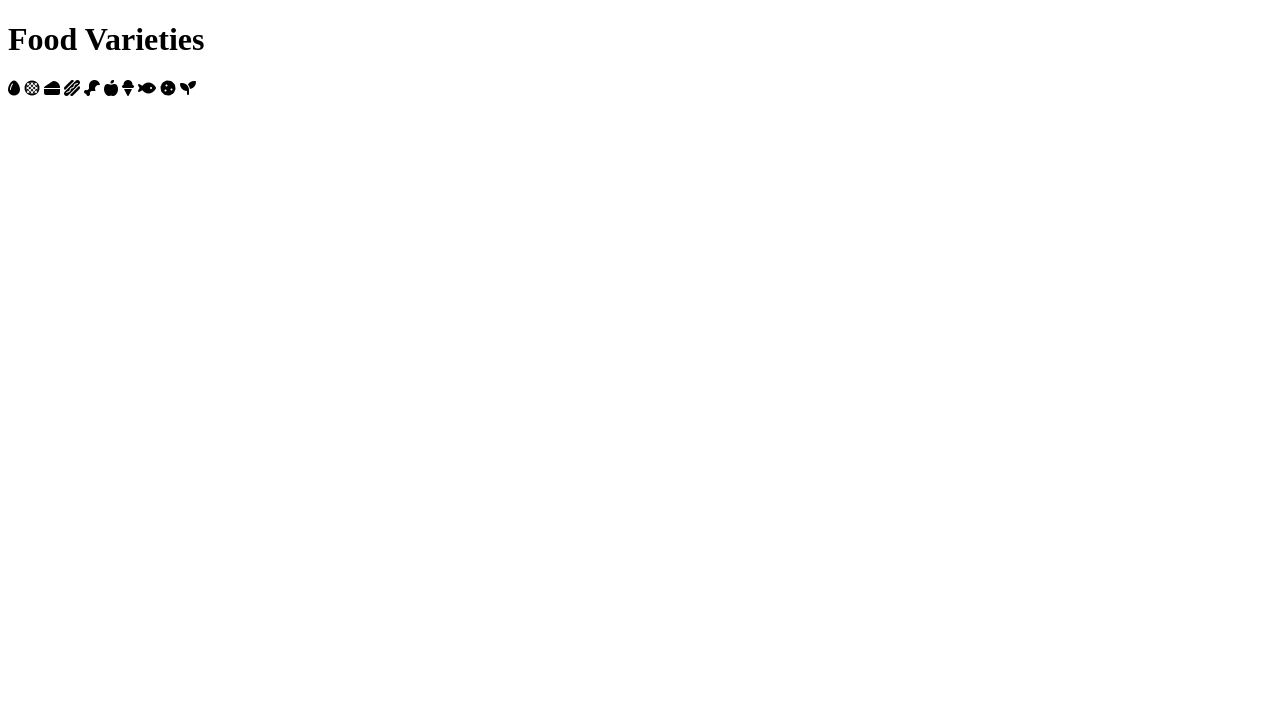
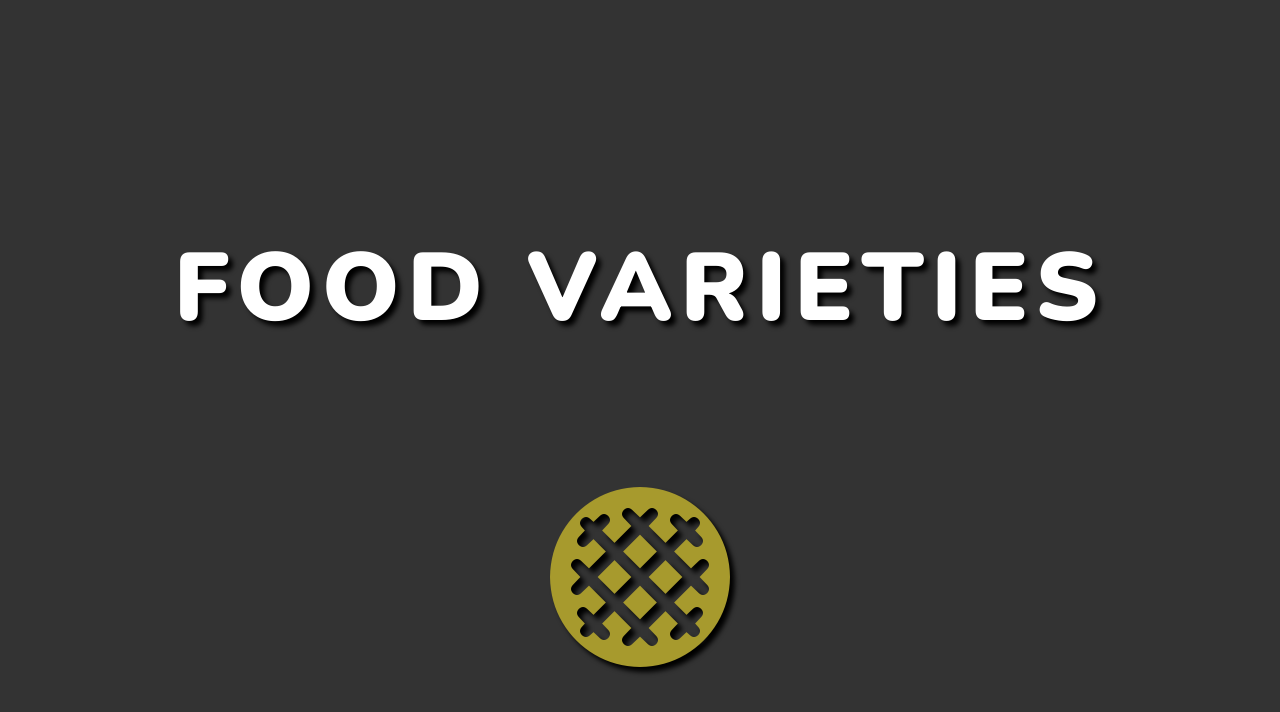
Before and after one commit to gregoryharris869/project_1_Foods, a website: page index.html in a window 1280 px wide. Drawn offline with nearby package versions, Linux system fonts and the light colour scheme.

Commit message:
Created Slide show

```diff
--- a/index.html
+++ b/index.html
@@ -14,6 +14,13 @@
     />
     <!-- Styles -->
     <link rel="stylesheet" href="./dist/css/main.css" />
+    <!-- Font -->
+    <link rel="preconnect" href="https://fonts.googleapis.com" />
+    <link rel="preconnect" href="https://fonts.gstatic.com" crossorigin />
+    <link
+      href="https://fonts.googleapis.com/css2?family=Nunito:wght@200;300;400;500;600;700;800;900&display=swap"
+      rel="stylesheet"
+    />
     <!-- JavaScript defer -->
     <script src="script.js" defer></script>
     <!--  -->
@@ -25,7 +32,7 @@
       <div class="section1">
         <h1 class="sectionHeading">Food Varieties</h1>
         <div class="section1icons">
-          <i class="fas fa-egg"></i>
+          <i class="fas fa-egg change"></i>
           <i class="fas fa-stroopwafel"></i>
           <i class="fas fa-cheese"></i>
           <i class="fas fa-hotdog"></i>
--- a/script.js
+++ b/script.js
@@ -0,0 +1,18 @@
+"use strict";
+
+const icons = document.querySelectorAll(".section1icons i");
+let i = 1;
+
+setInterval(() => {
+  i++;
+  const icon = document.querySelector(".section1icons .change");
+
+  icon.classList.remove("change");
+
+  if (i > icons.length) {
+    icons[0].classList.add("change");
+    i = 1;
+  } else {
+    icon.nextElementSibling.classList.add("change");
+  }
+}, 4000);
--- /dev/null
+++ b/scss/_reset.scss
@@ -0,0 +1,49 @@
+// Basic Reset
+
+*,
+*::before,
+*::after {
+    margin: 0;
+    padding: 0;
+    box-sizing: border-box;
+    text-decoration: none;
+    outline: none;
+}
+
+/* Reapply the pointer cursor for anchor tags */
+a, button {
+    cursor: revert;
+}
+
+/* Remove list styles (bullets/numbers) */
+ol, ul, menu {
+    list-style: none;
+}
+
+/* For images to not be able to exceed their container */
+img {
+    max-width: 100%;
+}
+
+// Font-size reset for the headers //
+
+html {
+  font-size: calc(60% + 0.8vmin);
+}
+main {
+  max-width: 40rem;
+  margin: 0 auto;
+}
+* {
+  font-size: 1rem;
+}
+h1 {
+  font-size: 2.2rem;
+}
+h2 {
+  font-size: 1.6rem;
+}
+
+h3 {
+  font-size: 1.3rem;
+}
--- /dev/null
+++ b/scss/main.scss
@@ -0,0 +1,45 @@
+@use "reset" as *;
+
+$primary-color: #333;
+$w-color: #fff;
+$txt-color: #000;
+$icon-color: #a79a2d;
+
+body {
+  font-family: "Nunito", sans-serif;
+  font-weight: 400;
+}
+
+// Section 1
+
+.section1 {
+  width: 100%;
+  height: 100vh;
+  background: $primary-color;
+  display: flex;
+  flex-direction: column;
+  align-items: center;
+  justify-content: space-evenly;
+
+  .sectionHeading {
+    font-size: 6rem;
+    font-weight: 900;
+    color: $w-color;
+    text-align: center;
+    text-transform: uppercase;
+    letter-spacing: 0.5rem;
+    text-shadow: 0.3rem 0.3rem 0.3rem $txt-color;
+  }
+
+  .section1icons i {
+    font-size: 12rem;
+    color: $icon-color;
+    position: absolute;
+    transform: translate(-50%, -50%) scale(0);
+    text-shadow: 0.3rem 0.3rem 0.3rem $txt-color;
+  }
+
+  .section1icons i.change {
+    transform: translate(-50%, -50%) scale(1);
+  }
+}
```
Also changed, not shown: dist/css/main.css, 1 other file.
